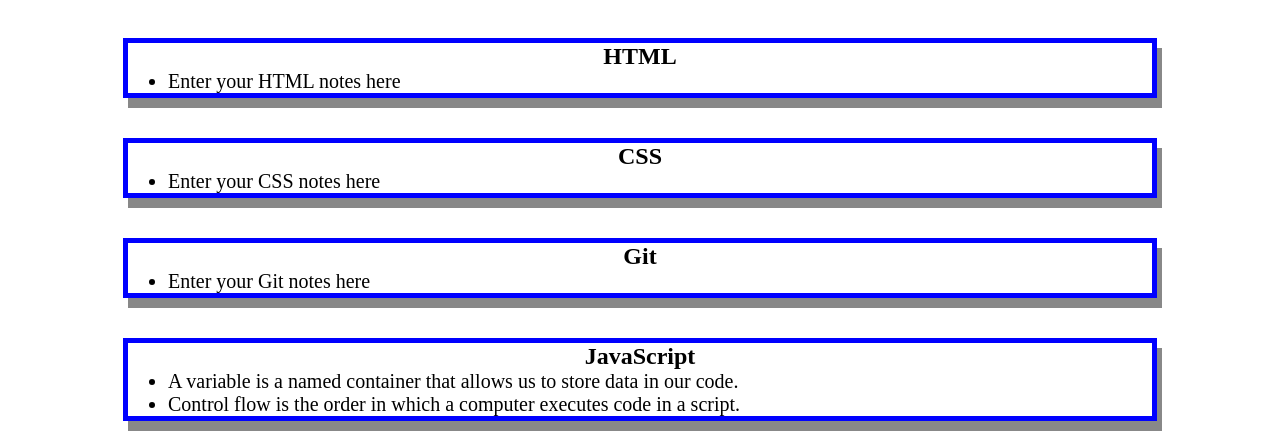
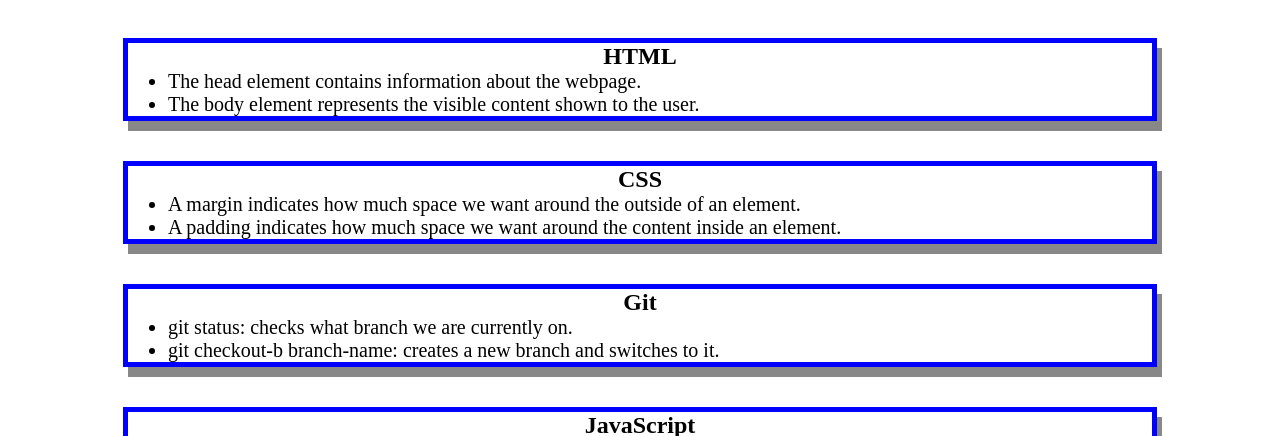
Before and after one commit to funyman0615/prework-study-guide, a plain HTML site: page index.html in a window 1280 px wide. Shown: the part 122-558 px from the top of the page. Drawn offline with Linux system fonts and the light colour scheme.

Commit message:
index.html

```diff
--- a/index.html
+++ b/index.html
@@ -17,21 +17,24 @@
         <section class="card" id="html-section">
           <h2>HTML</h2>
           <ul>
-            <li>Enter your HTML notes here</li>
+            <li>The head element contains information about the webpage.</li>
+            <li>The body element represents the visible content shown to the user.</li>
           </ul>
         </section>
 
       <section class="card" id="css-section">
         <h2>CSS</h2>
         <ul>
-          <li>Enter your CSS notes here</li>
+          <li>A margin indicates how much space we want around the outside of an element.</li>
+          <li>A padding indicates how much space we want around the content inside an element.</li>
         </ul>
       </section>
 
       <section class="card" id="git-section">
         <h2>Git</h2>
         <ul>
-          <li>Enter your Git notes here</li>
+          <li>git status: checks what branch we are currently on.</li>
+          <li>git checkout-b branch-name: creates a new branch and switches to it.</li>
         </ul>
       </section>
 
```
